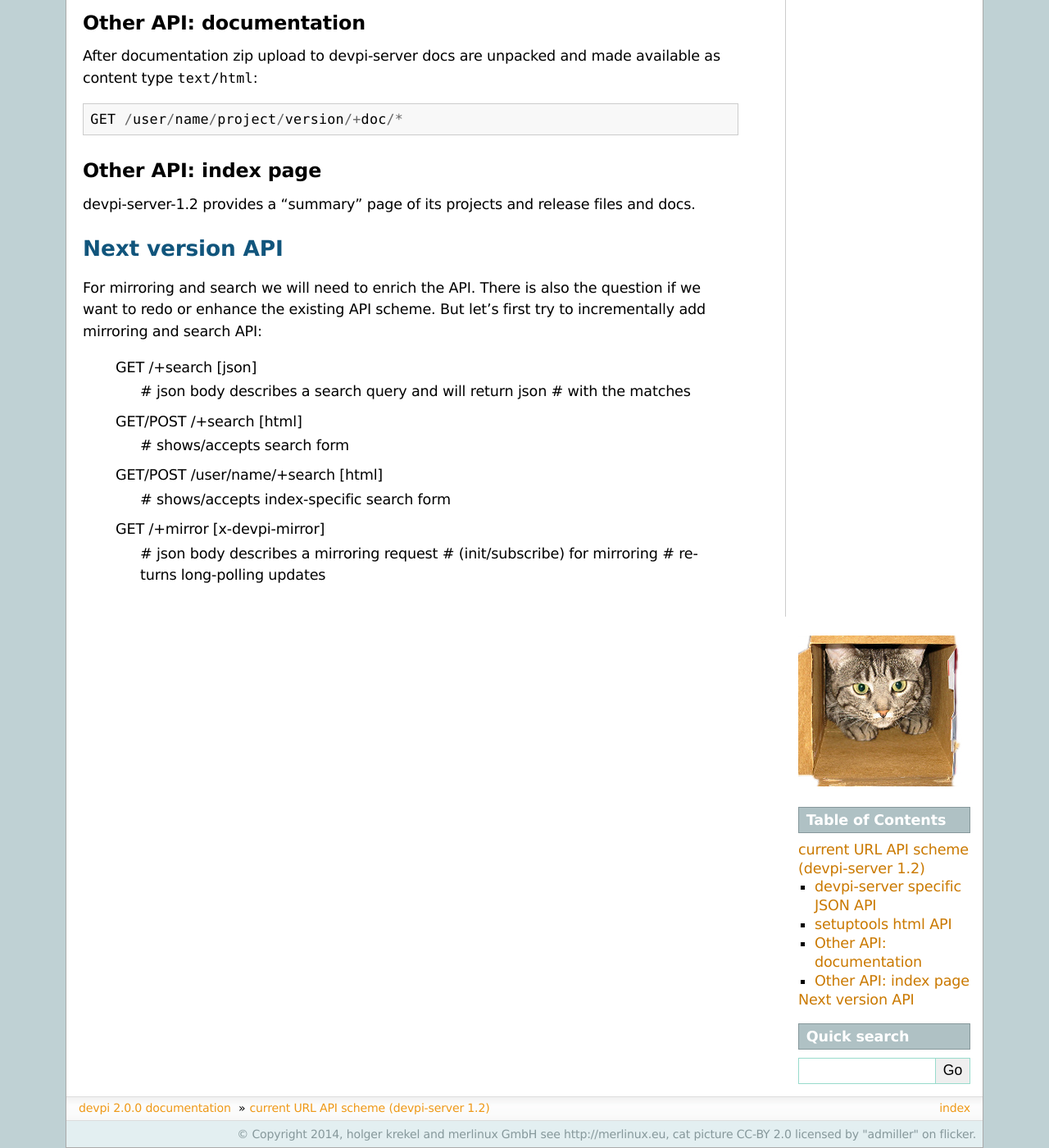
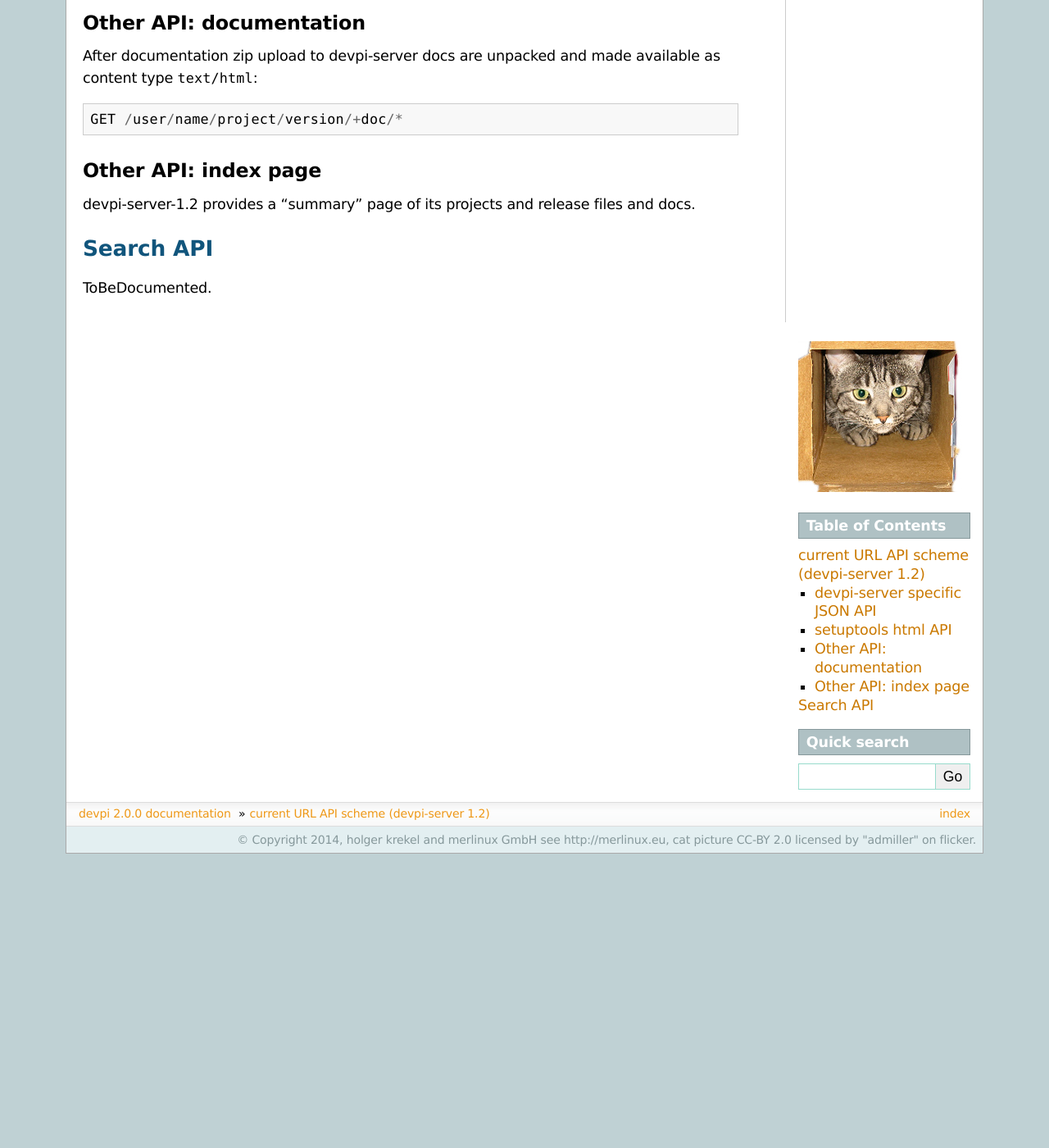
Before and after one commit to devpi/devpi, a Sphinx documentation site: the page built from doc/_urldraft.rst, in a window 1280 px wide and 1400 px high, scrolled down 1340 px. Shown: the whole window at 82% size. Built offline with Sphinx 7.4.7, drawn with Linux system fonts in a browser that asks for light colours; after the commit the page ends 2381 px from its top, so only the background shows below that; some of the changed text lies outside the part shown.

Commit message:
fix CHANGELOG and _urldraft API docs, related to @fschulze comment.

```diff
--- a/doc/_urldraft.rst
+++ b/doc/_urldraft.rst
@@ -78,25 +78,7 @@ devpi-server-1.2 provides a "summary" page of its projects
 and release files and docs.
 
 
-Next version API
+Search API
 --------------------------------------------
 
-For mirroring and search we will need to enrich the API.
-There is also the question if we want to redo or enhance the
-existing API scheme.  But let's first try to incrementally
-add mirroring and search API:
-
-    GET /+search [json]
-        # json body describes a search query and will return json
-        # with the matches
-
-    GET/POST /+search [html]
-        # shows/accepts search form
-
-    GET/POST /user/name/+search [html]
-        # shows/accepts index-specific search form
-
-    GET /+mirror [x-devpi-mirror]
-        # json body describes a mirroring request
-        # (init/subscribe) for mirroring
-        # returns long-polling updates
+ToBeDocumented.
```
Also changed, not shown: other parts of doc/_urldraft.rst (+6 -6 lines), 2 other files.
